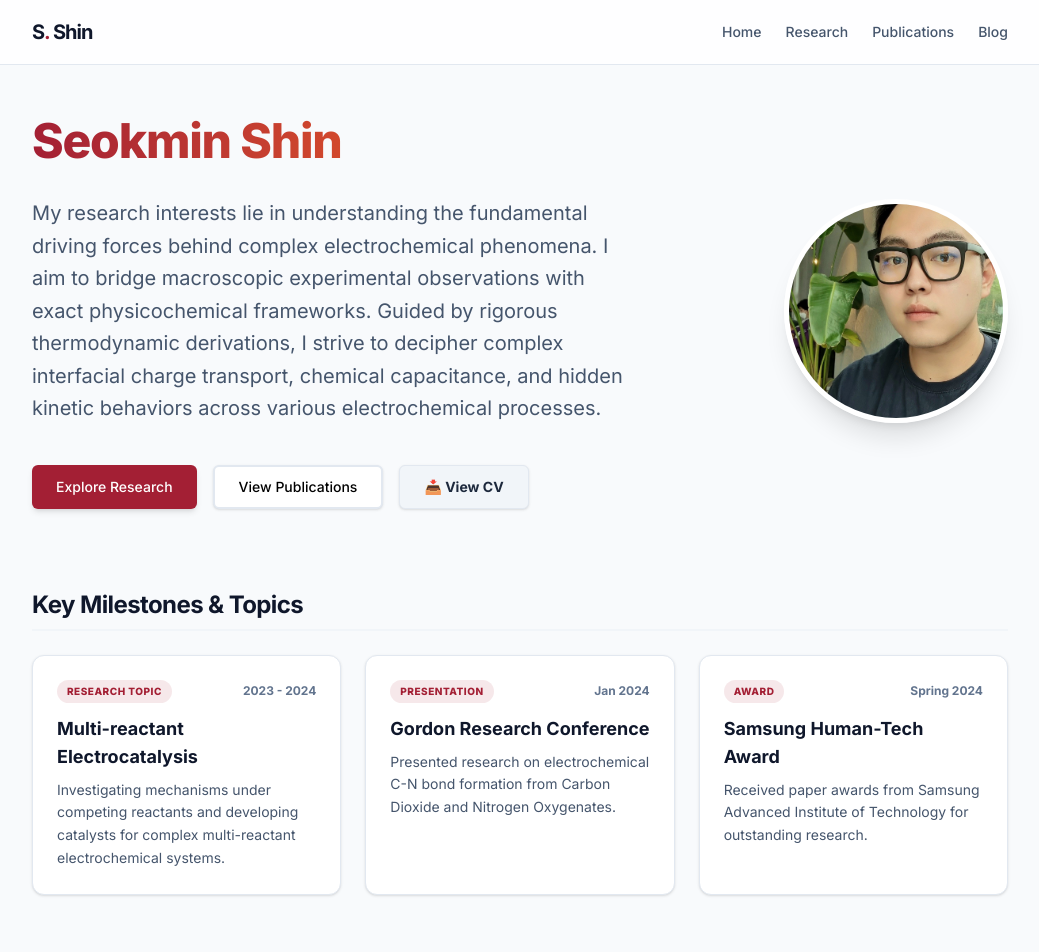
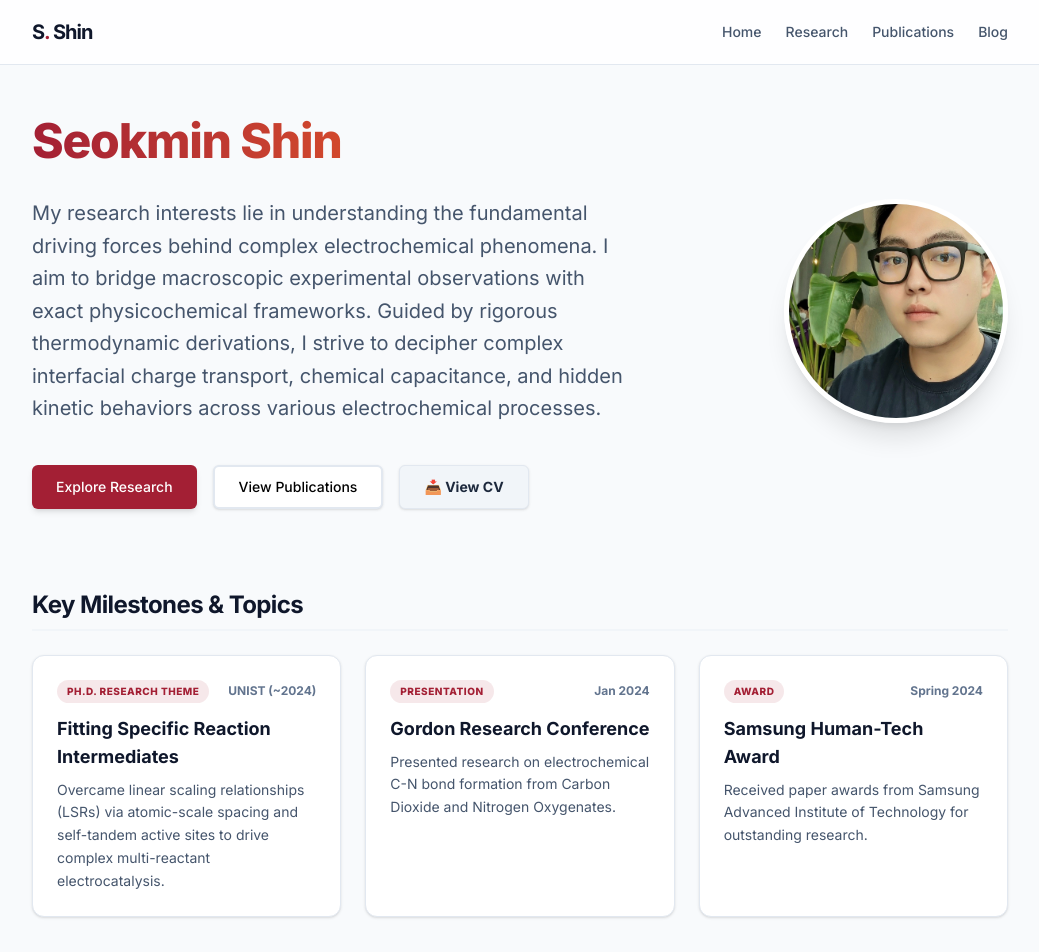
Before and after one commit to SeokminShin/portfolio, a Next.js app: page / in a window 1280 px wide. Shown: the top 952 px of the page, without its empty margins (120-1159 px from the left). Built offline with nearby package versions, Linux system fonts and the light colour scheme.

Commit message:
Update Milestones to use comprehensive Ph.D. overarching theme derived from defense presentation

```diff
--- /dev/null
+++ b/extract_defense.js
@@ -0,0 +1,6 @@
+const fs = require('fs');
+const pdf = require('pdf-parse');
+let dataBuffer = fs.readFileSync('/Users/ss/Desktop/SD Kang/Format_SS/231120SS_Defense.pdf');
+pdf(dataBuffer).then(function(data) {
+  console.log(data.text.substring(0, 15000));
+}).catch(err => console.error(err));
--- a/src/app/page.tsx
+++ b/src/app/page.tsx
@@ -49,10 +49,10 @@ export default function Home() {
         <div className="grid gap-6 sm:grid-cols-2 lg:grid-cols-3">
           {[
             {
-              tag: "Research Topic",
-              title: "Multi-reactant Electrocatalysis",
-              date: "2023 - 2024",
-              description: "Investigating mechanisms under competing reactants and developing catalysts for complex multi-reactant electrochemical systems.",
+              tag: "Ph.D. Research Theme",
+              title: "Fitting Specific Reaction Intermediates",
+              date: "UNIST (~2024)",
+              description: "Overcame linear scaling relationships (LSRs) via atomic-scale spacing and self-tandem active sites to drive complex multi-reactant electrocatalysis.",
             },
             {
               tag: "Presentation",
```
Also changed, not shown: 1 other file (tests, documents, lock files or other folders).
